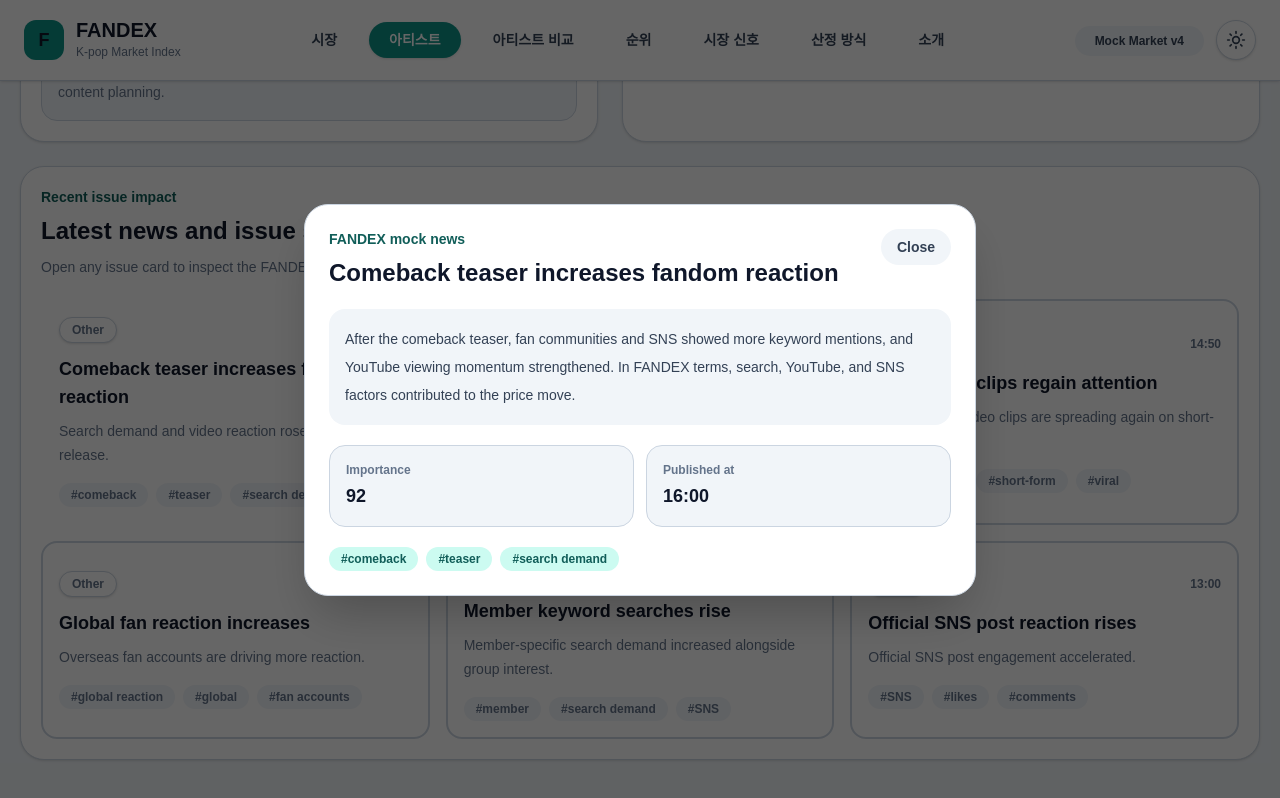
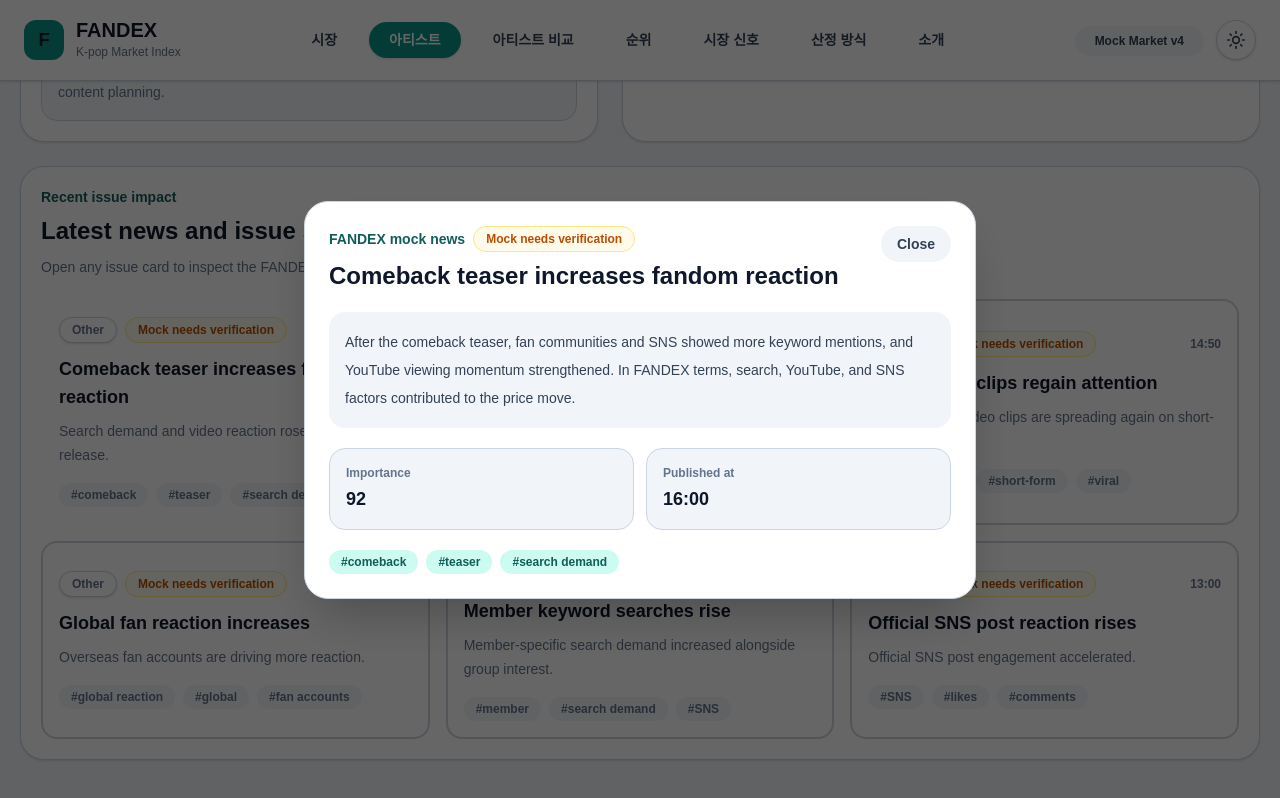
Before and after one commit to kpopmaker/fandex, a Next.js app: page /artists/aespa in a window 1280 px wide. Both pictures are taken after a click on the button 235 px from the left and 3739 px from the top of the page. Shown: the part 3327-4125 px from the top of the page. Built offline with nearby package versions, Linux system fonts and the light colour scheme.

Commit message:
feat: show news source status badges

```diff
--- a/app/components/v3/ArtistNewsSection.tsx
+++ b/app/components/v3/ArtistNewsSection.tsx
@@ -49,9 +49,15 @@
             className="rounded-2xl border-2 border-slate-100 bg-white p-4 text-left transition-[border-color,box-shadow] duration-200 hover:!border-white focus:!border-white focus:outline-none focus-visible:!border-white active:!border-white dark:!border-slate-800 dark:!bg-slate-950/60 dark:hover:!border-white dark:focus:!border-white dark:focus-visible:!border-white dark:active:!border-white [html[data-theme='night']_&]:!border-slate-800 [html[data-theme='night']_&]:!bg-slate-950/60 [html[data-theme='night']_&]:hover:!border-white [html[data-theme='night']_&]:focus:!border-white [html[data-theme='night']_&]:focus-visible:!border-white [html[data-theme='night']_&]:active:!border-white [html[data-theme='night']_&]:hover:!bg-slate-950/60 [html[data-theme='night']_&]:focus:!bg-slate-950/60 [html[data-theme='night']_&]:focus-visible:!bg-slate-950/60 [html[data-theme='night']_&]:active:!bg-slate-950/60"
           >
             <div className="mb-3 flex items-center justify-between gap-3">
+              <div className="flex flex-wrap gap-2">
                 <span className="rounded-full border border-slate-100 bg-white px-3 py-1 text-xs font-bold text-slate-500 shadow-sm dark:border-slate-700 dark:bg-slate-900 dark:text-slate-300">
                   {item.sourceType}
                 </span>
+
+                {item.sourceStatus && (
+                  <SourceStatusBadge sourceStatus={item.sourceStatus} />
+                )}
+              </div>
 
               <span className="text-xs font-bold text-slate-400">
                 {item.publishedAt}
@@ -95,9 +101,15 @@
           >
             <div className="mb-5 flex items-start justify-between gap-4">
               <div>
+                <div className="flex flex-wrap items-center gap-2">
                   <p className="text-sm font-bold text-cyan-600 dark:text-cyan-300">
                     {selectedNews.sourceName}
                   </p>
+
+                  {selectedNews.sourceStatus && (
+                    <SourceStatusBadge sourceStatus={selectedNews.sourceStatus} />
+                  )}
+                </div>
 
                 <h2
                   id="artist-news-dialog-title"
@@ -142,6 +154,21 @@
   );
 }
 
+function SourceStatusBadge({ sourceStatus }: { sourceStatus: string }) {
+  const isMock = sourceStatus.toLowerCase().includes('mock');
+  const className = isMock
+    ? 'border-amber-200 bg-amber-50 text-amber-700 dark:!border-amber-500/30 dark:!bg-amber-500/10 dark:!text-amber-200'
+    : 'border-emerald-200 bg-emerald-50 text-emerald-700 dark:!border-emerald-500/30 dark:!bg-emerald-500/10 dark:!text-emerald-200';
+
+  return (
+    <span
+      className={`rounded-full border px-3 py-1 text-xs font-bold ${className}`}
+    >
+      {sourceStatus}
+    </span>
+  );
+}
+
 function InfoBox({ label, value }: { label: string; value: string }) {
   return (
     <div className="rounded-2xl border border-slate-100 bg-slate-50 p-4 dark:!border-slate-700 dark:!bg-slate-900">
```
Lines whose indentation alone changed are shown as unchanged.
